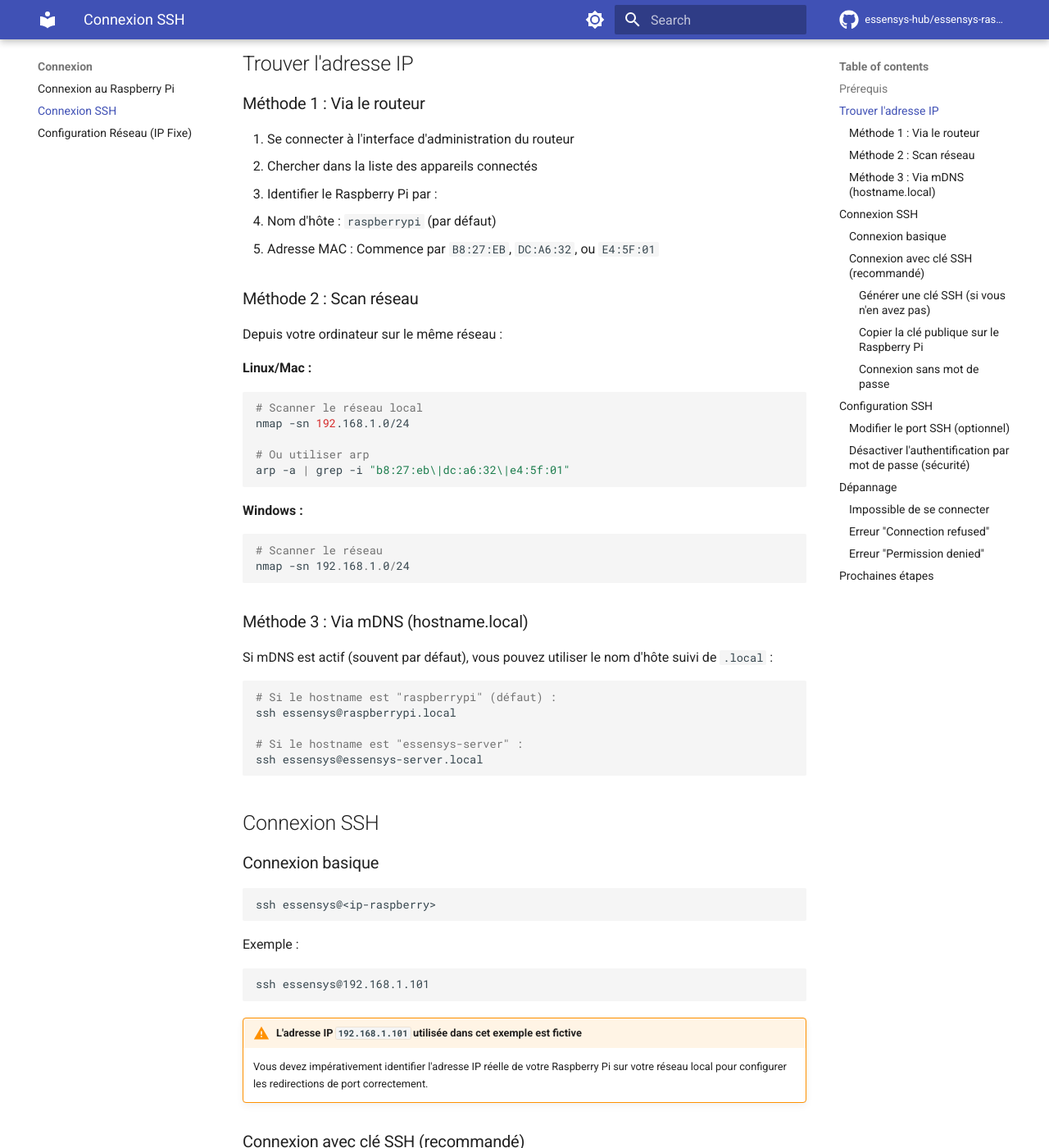
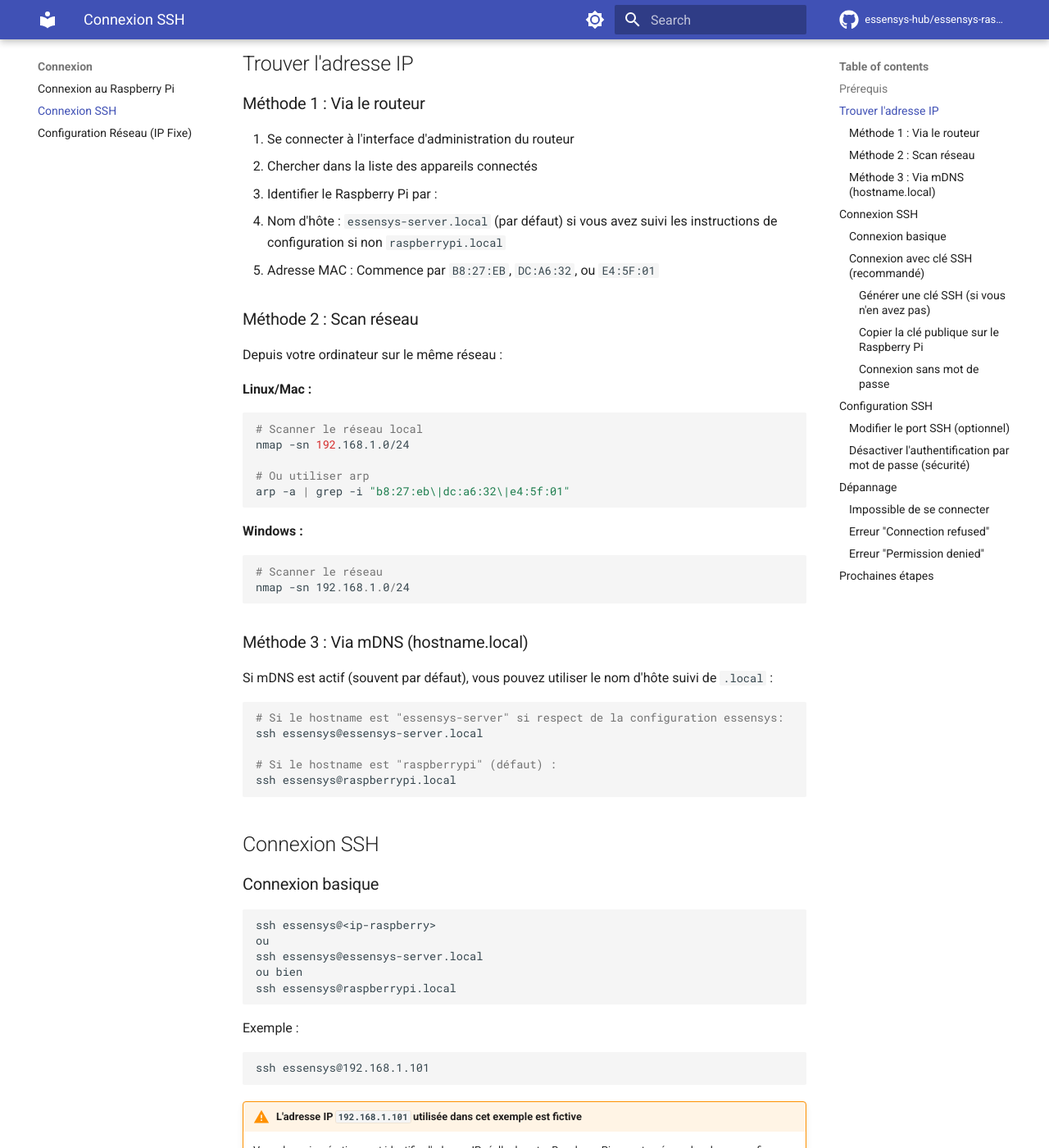
Before and after one commit to essensys-hub/essensys-raspberry-install, an MkDocs documentation site: the page built from docs/connexion/ssh.md, in a window 1280 px wide and 1400 px high, scrolled down 451 px. Shown: the whole window at 82% size. Built offline with MkDocs 1.6.1 and Material for MkDocs 9.7.7, drawn with Linux system fonts in a browser that asks for light colours; comment, search, counter and statistics services are not loaded; the version menu is left out.

Commit message:
update ip warninig

````diff
--- a/docs/connexion/ssh.md
+++ b/docs/connexion/ssh.md
@@ -16,7 +16,7 @@ Cette section explique comment se connecter au Raspberry Pi via SSH.
 1. Se connecter à l'interface d'administration du routeur
 2. Chercher dans la liste des appareils connectés
 3. Identifier le Raspberry Pi par :
-   - Nom d'hôte : `raspberrypi` (par défaut)
+   - Nom d'hôte : `essensys-server.local` (par défaut) si vous avez suivi les instructions de configuration si non `raspberrypi.local`
    - Adresse MAC : Commence par `B8:27:EB`, `DC:A6:32`, ou `E4:5F:01`
 
 ### Méthode 2 : Scan réseau
@@ -43,11 +43,14 @@ nmap -sn 192.168.1.0/24
 Si mDNS est actif (souvent par défaut), vous pouvez utiliser le nom d'hôte suivi de `.local` :
 
 ```bash
+
+# Si le hostname est "essensys-server" si respect de la configuration essensys:
+ssh essensys@essensys-server.local
+
 # Si le hostname est "raspberrypi" (défaut) :
 ssh essensys@raspberrypi.local
 
-# Si le hostname est "essensys-server" :
-ssh essensys@essensys-server.local
+
 ```
 
 ## Connexion SSH
@@ -56,6 +59,10 @@ ssh essensys@essensys-server.local
 
 ```bash
 ssh essensys@<ip-raspberry>
+ou
+ssh essensys@essensys-server.local
+ou bien
+ssh essensys@raspberrypi.local
 ```
 
 Exemple :
````
